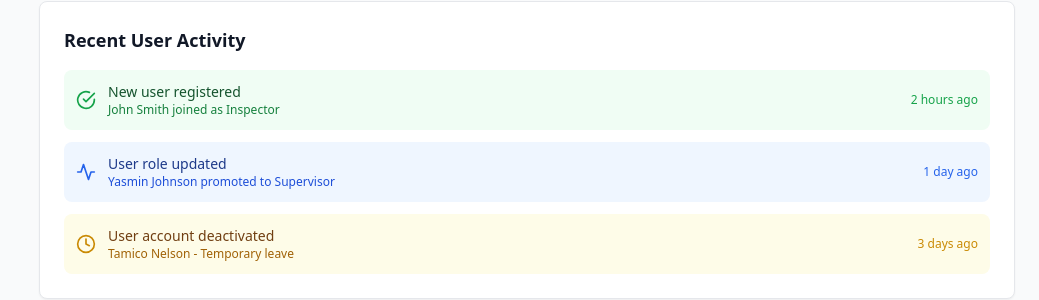
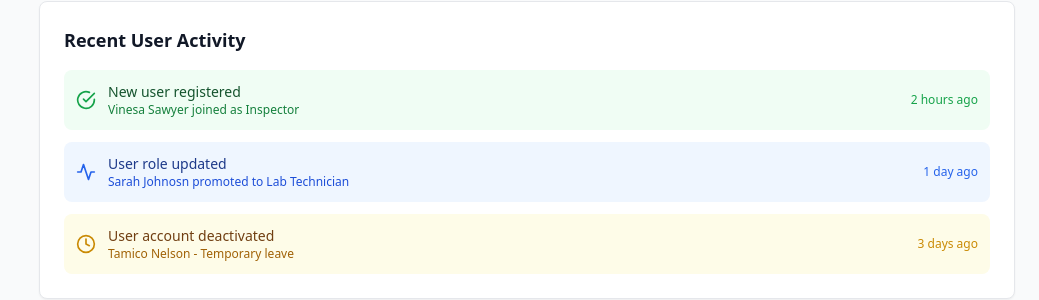
Before and after one commit to Ezra-Tech-EB/BAHIS, a React (Vite) app: page /users in a window 1280 px wide. Shown: the part 1375-1675 px from the top of the page, without its empty margins (241-1280 px from the left). Built offline with nearby package versions, Linux system fonts and the light colour scheme; sample sign-in values are in the browser's storage.

Commit message:
Updated Users.tsx

```diff
--- a/src/pages/Users.tsx
+++ b/src/pages/Users.tsx
@@ -430,7 +430,7 @@ const Users: React.FC = () => {
               <CheckCircle className="w-5 h-5 text-green-600 mr-3" />
               <div>
                 <p className="text-sm font-medium text-green-900">New user registered</p>
-                <p className="text-xs text-green-700">John Smith joined as Inspector</p>
+                <p className="text-xs text-green-700">Vinesa Sawyer joined as Inspector</p>
               </div>
             </div>
             <span className="text-xs text-green-600">2 hours ago</span>
@@ -441,7 +441,7 @@ const Users: React.FC = () => {
               <Activity className="w-5 h-5 text-blue-600 mr-3" />
               <div>
                 <p className="text-sm font-medium text-blue-900">User role updated</p>
-                <p className="text-xs text-blue-700">Yasmin Johnson promoted to Supervisor</p>
+                <p className="text-xs text-blue-700">Sarah Johnosn promoted to Lab Technician</p>
               </div>
             </div>
             <span className="text-xs text-blue-600">1 day ago</span>
```
